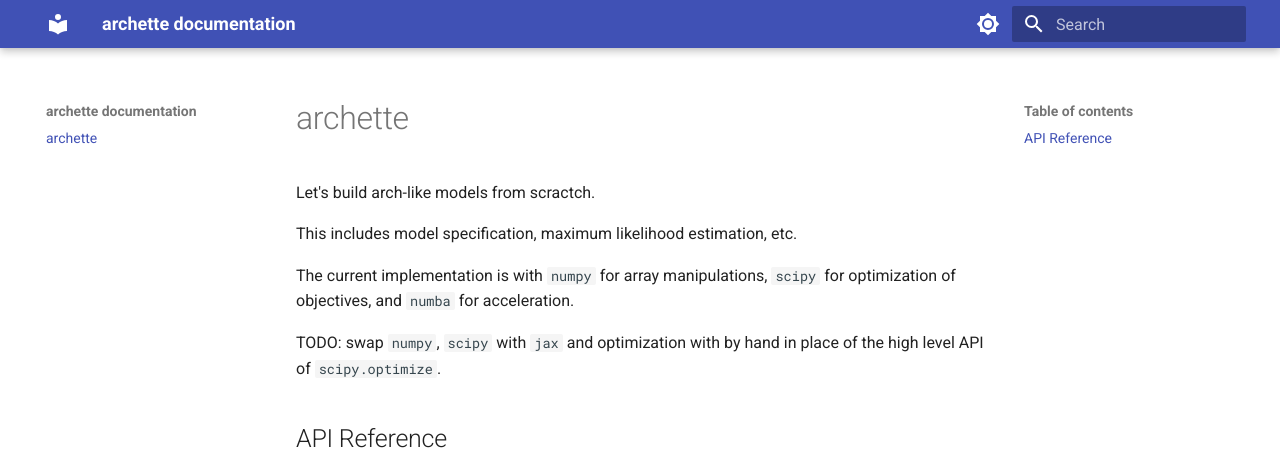
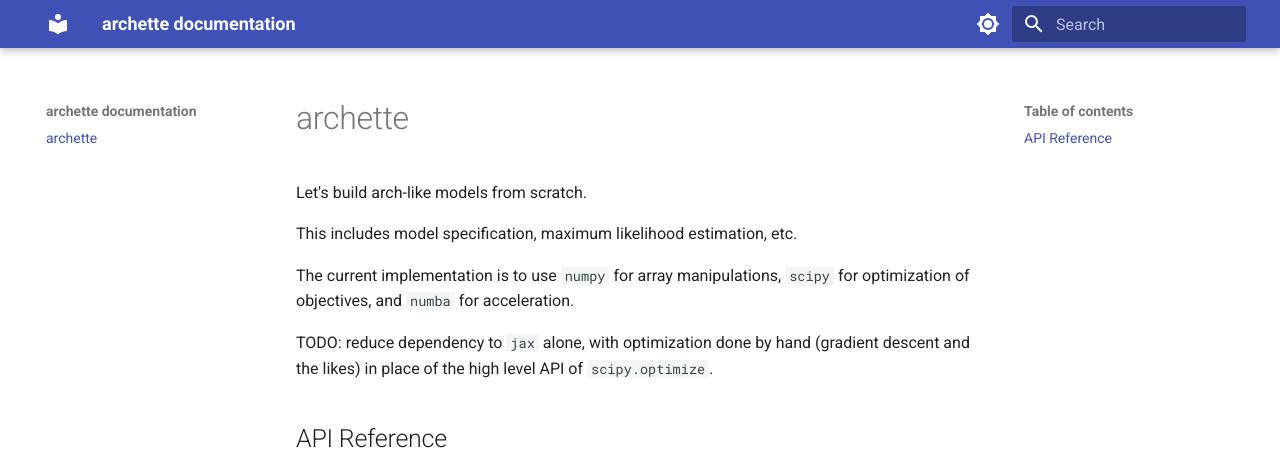
Before and after one commit to xiaochuany/archette, an MkDocs documentation site: the page built from docs/index.md, in a window 1280 px wide, cut to the strip 0-468 px from the top of the page. Built offline with MkDocs 1.6.1 and Material for MkDocs 9.7.7, drawn with Linux system fonts in a browser that asks for light colours.

Commit message:
fix typo and clarify TODO in documentation

```diff
--- a/docs/index.md
+++ b/docs/index.md
@@ -1,13 +1,13 @@
 # archette
 
-Let's build arch-like models from scractch.
+Let's build arch-like models from scratch.
 
 This includes model specification, maximum likelihood estimation, etc.
 
-The current implementation is with `numpy` for array manipulations, `scipy` for optimization of objectives,
+The current implementation is to use `numpy` for array manipulations, `scipy` for optimization of objectives,
 and `numba` for acceleration.
 
-TODO: swap `numpy`, `scipy` with `jax` and optimization with by hand in place of the high level API of `scipy.optimize`.
+TODO: reduce dependency to  `jax` alone, with optimization done by hand (gradient descent and the likes) in place of the high level API of `scipy.optimize`.
 
 ## API Reference
 
```
